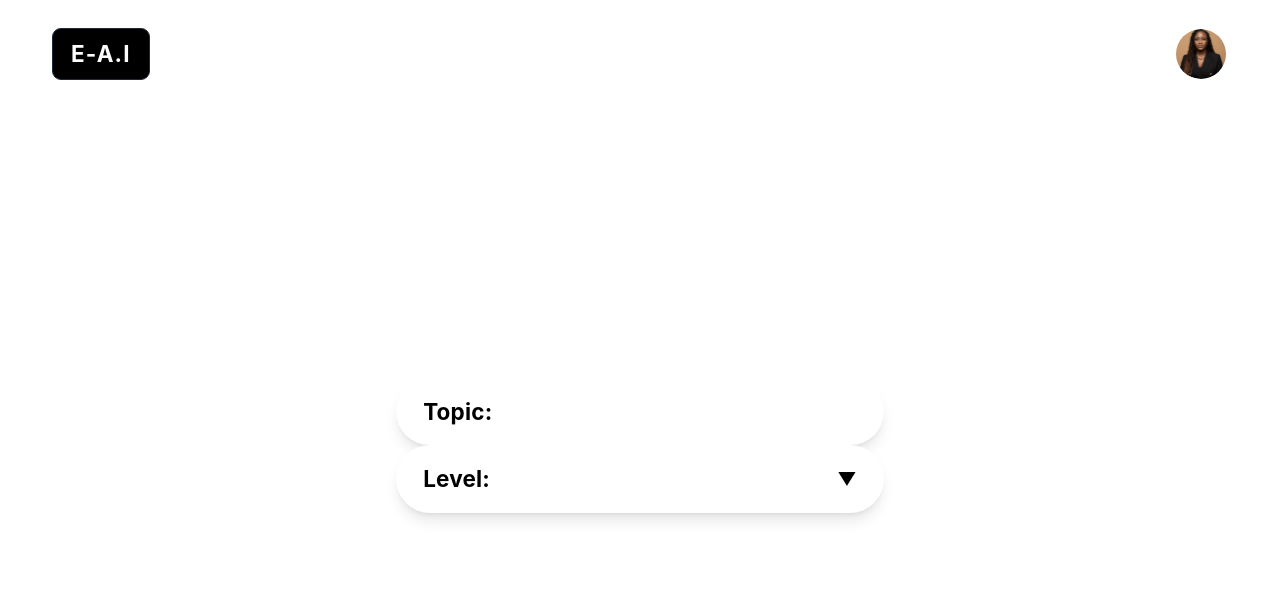
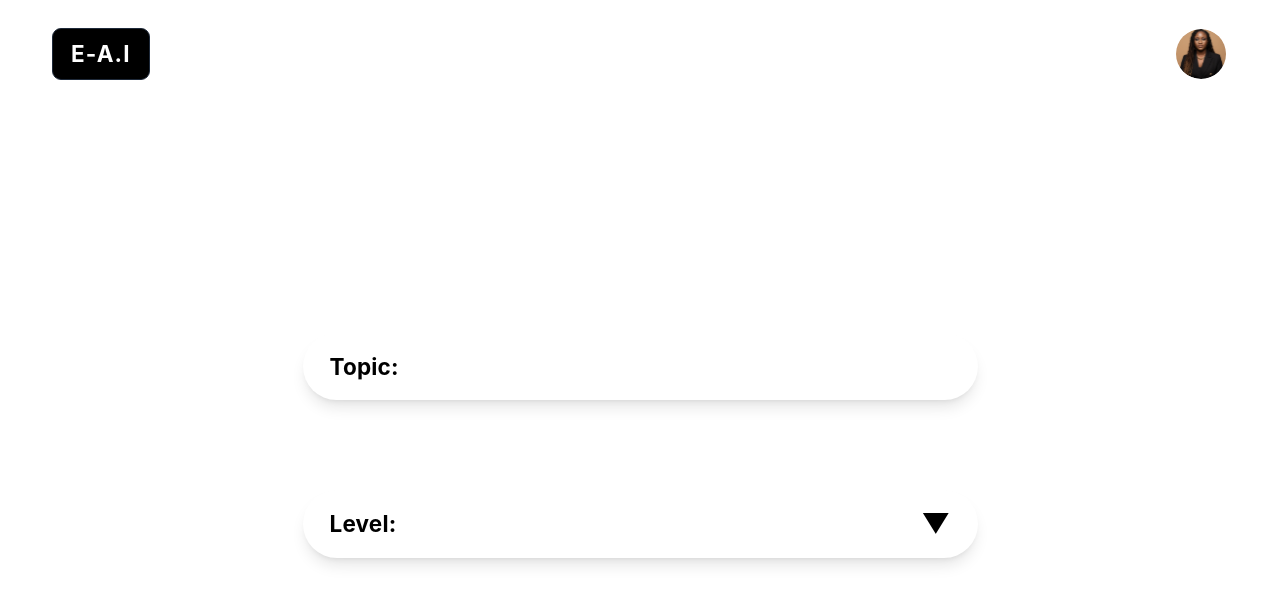
Before and after one commit to Phawaaaz/Etech, a React (Vite) app: page /select-topic in a window 1280 px wide. Shown: the top 604 px of the page. Built offline with nearby package versions, Linux system fonts and the light colour scheme.

Commit message:
Modified TopicSelectionView contents

```diff
--- a/src/TopicSelectionView.jsx
+++ b/src/TopicSelectionView.jsx
@@ -5,7 +5,7 @@ export default function TopicSelectionView() {
   const [level, setLevel] = useState("");
   return (
     <form>
-      <div className="w-full bg-white text-black px-6 py-4 rounded-full flex items-center shadow-lg">
+      <div className="w-150 bg-white text-black px-6 py-4 rounded-full flex items-center shadow-lg mb-20">
         <label className="text-xl font-bold mr-3 select-none">Topic:</label>
         <input
           type="text"
@@ -26,8 +26,8 @@ export default function TopicSelectionView() {
           <option value="intermediate">Intermediate</option>
           <option value="advanced">Advanced</option>
         </select>
-        <div className="absolute right-6 pointer-events-none text-1xl font-black">
-          ▼
+        <div className="absolute right-6 pointer-events-none text-2xl font-black">
+          &#9660;
         </div>
       </div>
     </form>
```
Also changed, not shown: src/assets/down-arrow.svg (deleted).
